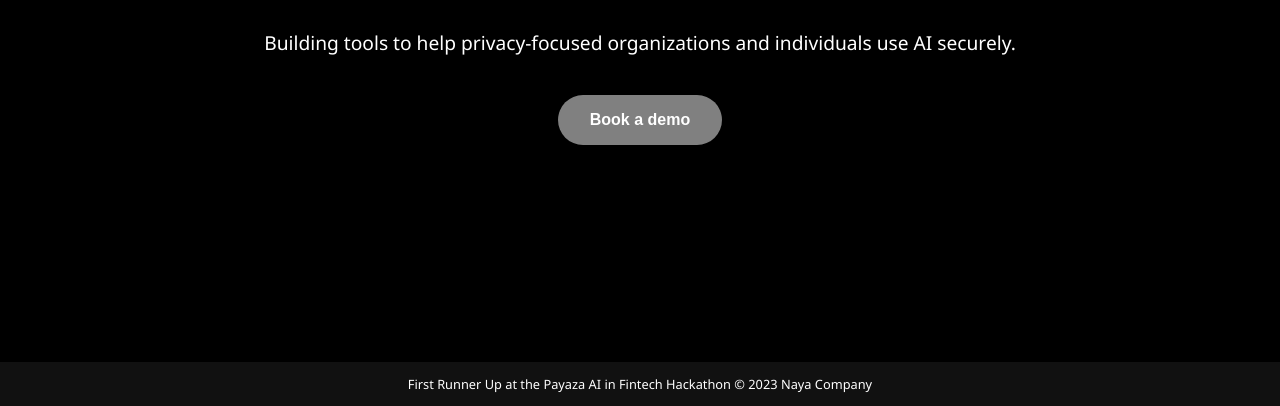
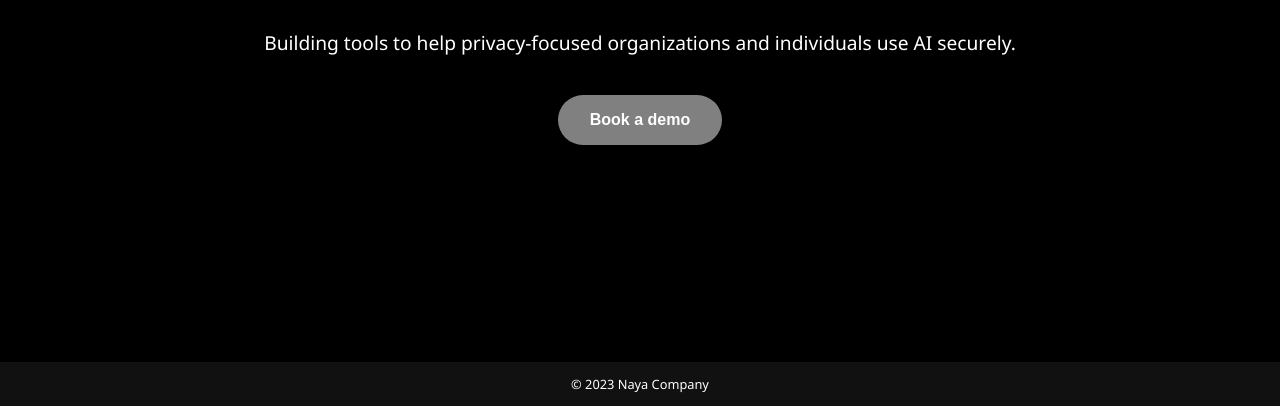
Before and after one commit to gideononyewuenyi/naya.github.io, a plain HTML site: page index.html in a window 1280 px wide. Shown: the part 394-800 px from the top of the page. Drawn offline with Linux system fonts and the light colour scheme.

Commit message:
Update index.html

```diff
--- a/index.html
+++ b/index.html
@@ -73,7 +73,7 @@
 <div class="background-wave"></div>
 
 <div class="footer">
-  First Runner Up at the Payaza AI in Fintech Hackathon © 2023 Naya Company
+  © 2023 Naya Company
 </div>
 
 </body>
```
